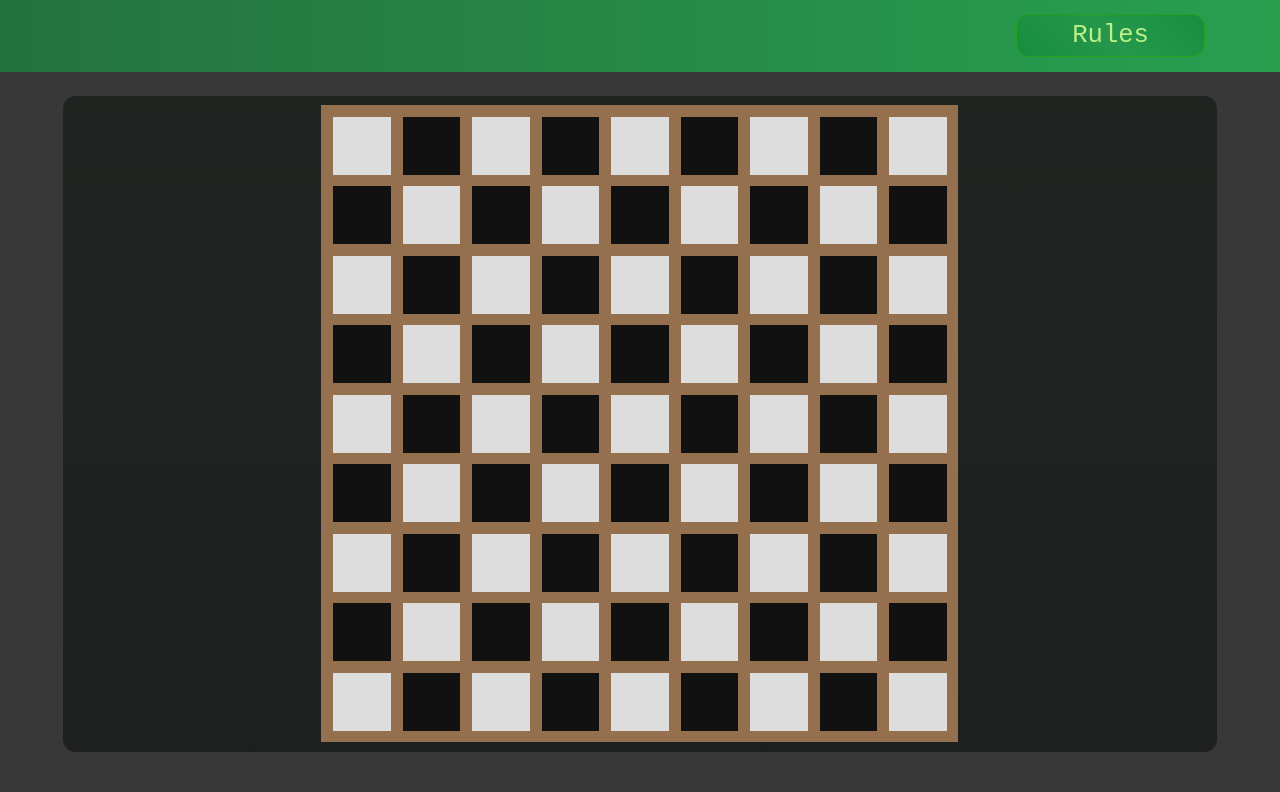
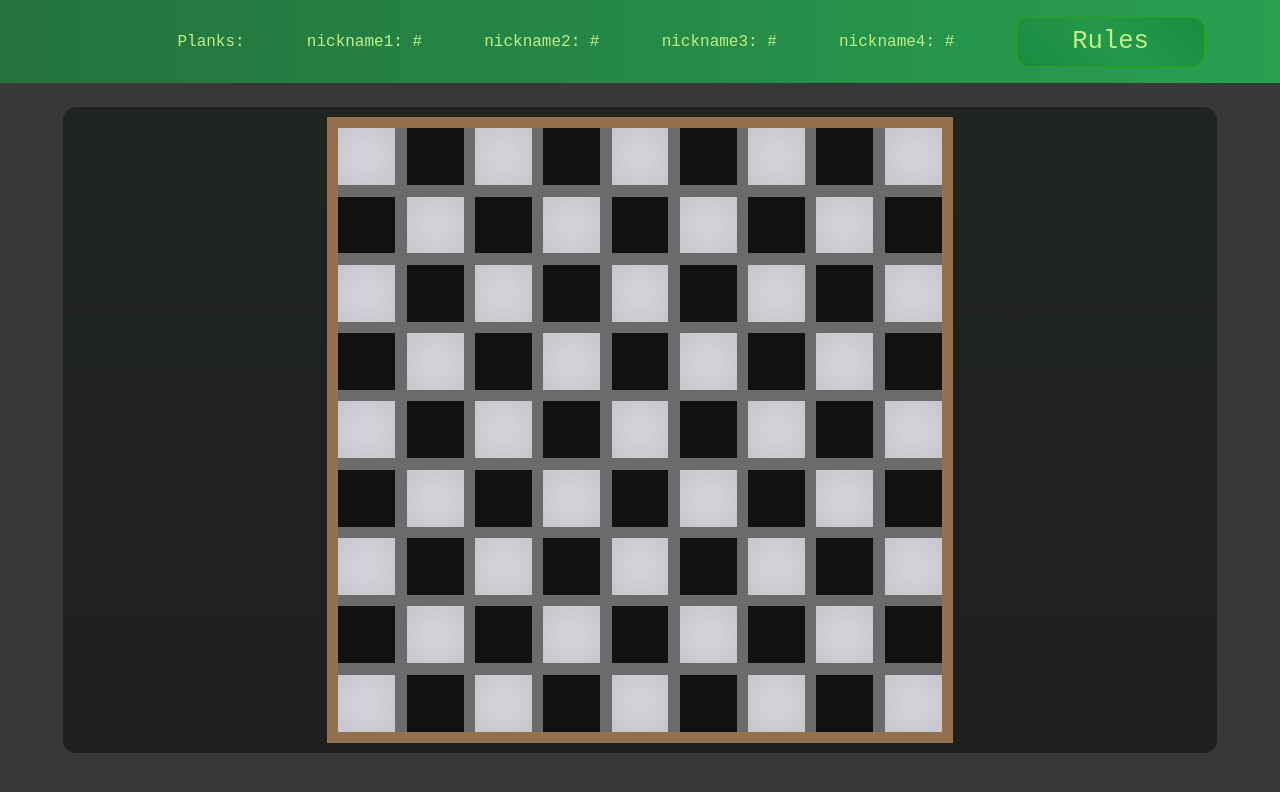
Before and after one commit to N1ktt/quoridor, a plain HTML site: page public/index.html in a window 1280 px wide. Drawn offline with Linux system fonts and the light colour scheme.

Commit message:
added some functionality to board

```diff
--- a/public/css/style.css
+++ b/public/css/style.css
@@ -610,10 +610,15 @@ main {
     background-color: #ddd;
 }
 
-.intersection,
-.plank,
-.board-border {
+.board-border,
+.clicked {
     background-color: #95704f;
+}
+.unclicked {
+    background-color: rgb(107, 107, 107);
+}
+.plank-spot:hover {
+    background-color: #70543b;
 }
 .playing section div:nth-child(1) {
     grid-row: 1/-1;
@@ -632,8 +637,23 @@ main {
     grid-column: 1/-1;
 }
 .white {
-    background-color: #ddd;
+    background-color: #fff;
+    box-shadow: inset 0px 0px 50px 9px rgba(66, 68, 90, 0.35);
 }
 .black {
     background-color: #111;
 }
+header ul {
+    grid-column: 2/7;
+    grid-row: 2/4;
+    display: flex;
+    flex-flow: row nowrap;
+    list-style-type: none;
+    justify-content: space-evenly;
+    align-items: center;
+}
+header ul li {
+    color: rgb(190, 240, 137);
+    font-family: monospace;
+    font-size: large;
+}
--- a/public/index.html
+++ b/public/index.html
@@ -9,7 +9,16 @@
     </head>
 
     <body>
-        <header><input type="button" value="Rules" class="btn-rules" /></header>
+        <header>
+            <ul>
+                <li>Planks:</li>
+                <li>nickname1: #</li>
+                <li>nickname2: #</li>
+                <li>nickname3: #</li>
+                <li>nickname4: #</li>
+            </ul>
+            <input type="button" value="Rules" class="btn-rules" />
+        </header>
         <!-- <main class="join-game">
             <h2>Join Game</h2>
             <p>Name</p>
--- a/public/javaScript/menu.js
+++ b/public/javaScript/menu.js
@@ -282,8 +282,14 @@ function generateBoard() {
                 }
             } else {
                 let div = document.createElement("div")
-                div.classList.add("plank")
+                div.classList.add("plank-spot")
                 div.classList.add("unclicked")
+                div.addEventListener("click", () => {
+                    div.classList.add("clicked")
+                    div.classList.remove("unclicked")
+                    div.classList.add("plank")
+                    div.classList.remove("plank-spot")
+                })
                 board.append(div)
             }
         }
@@ -291,8 +297,14 @@ function generateBoard() {
             for (j = 0; j < 17; j++) {
                 let div = document.createElement("div")
                 if (j % 2 == 0) {
-                    div.classList.add("plank")
+                    div.classList.add("plank-spot")
                     div.classList.add("unclicked")
+                    div.addEventListener("click", () => {
+                        div.classList.add("clicked")
+                        div.classList.remove("unclicked")
+                        div.classList.add("plank")
+                        div.classList.remove("plank-spot")
+                    })
                 } else {
                     div.classList.add("intersection")
                     div.classList.add("unclicked")
@@ -303,6 +315,7 @@ function generateBoard() {
     }
 }
 generateBoard()
+
 // play_on()
 
 //some code that probably wont be used anymore, but im not deleting it for some reason
```
